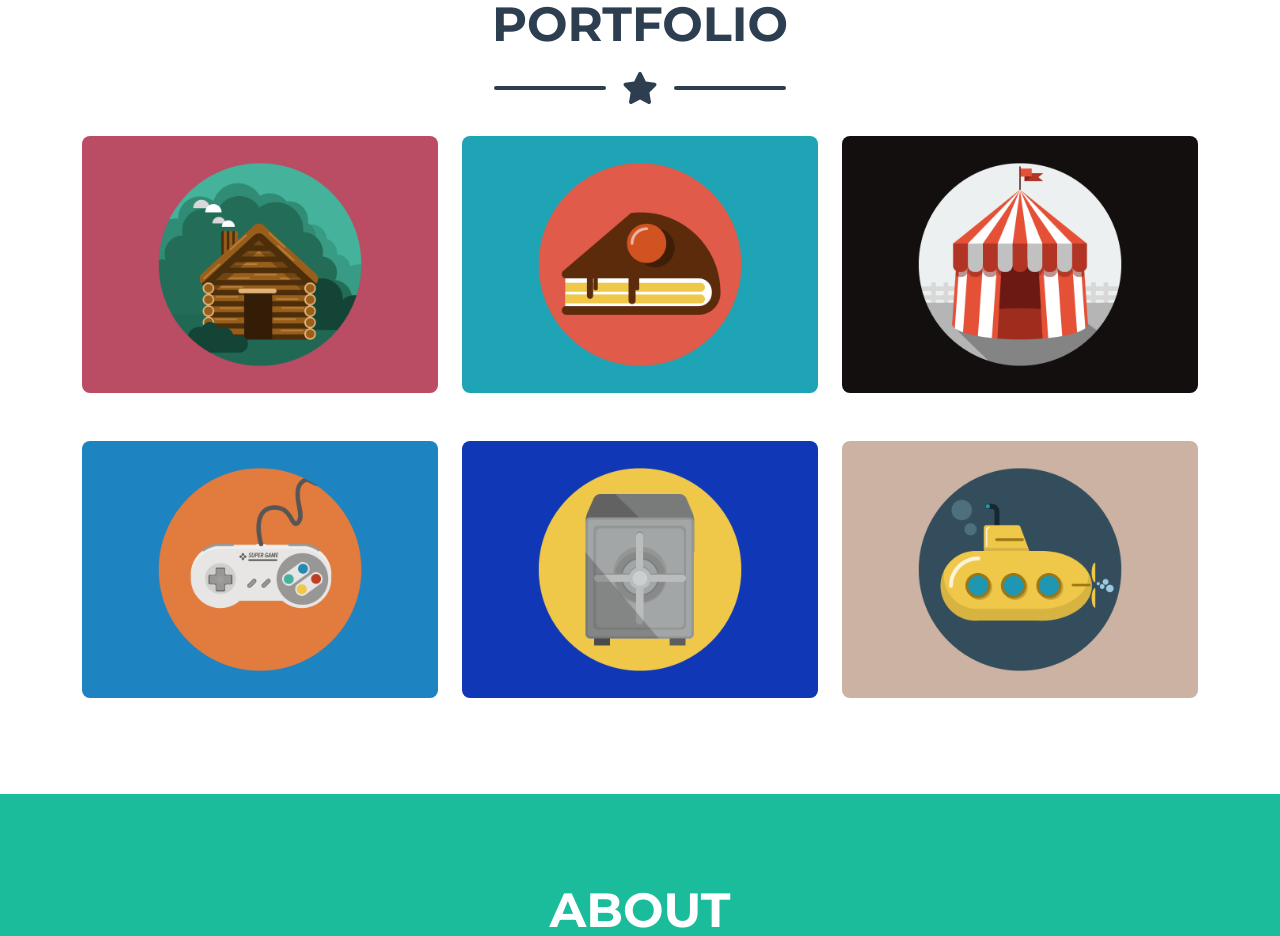
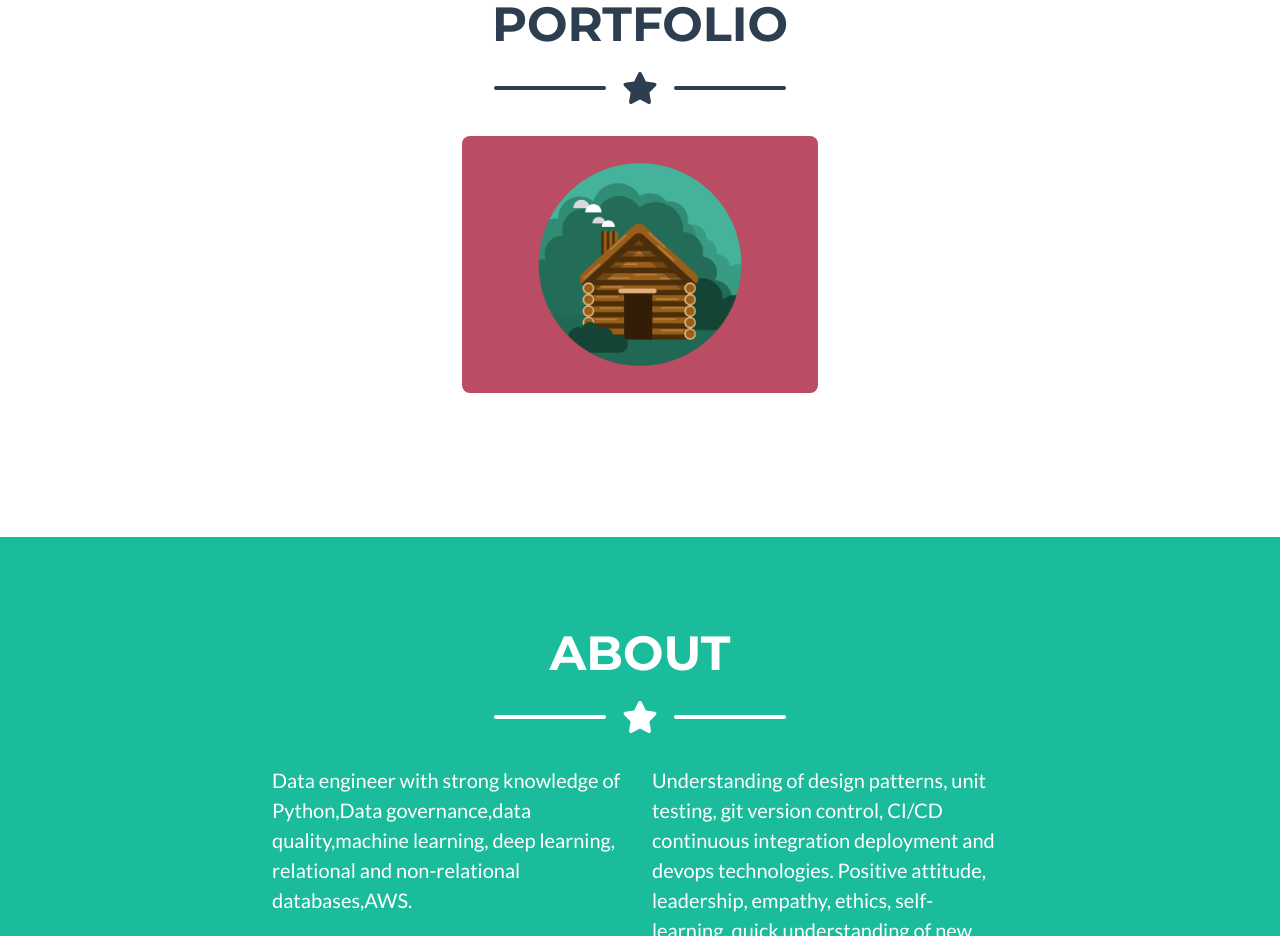
Before and after one commit to dariojosearteagavillalba/dariojosearteagavillalba.github.io, a plain HTML site: page index.html in a window 1280 px wide. Shown: the part 860-1796 px from the top of the page. Drawn offline with nearby package versions, Linux system fonts and the light colour scheme.

Commit message:
change items to 1

```diff
--- a/index.html
+++ b/index.html
@@ -71,51 +71,6 @@
                                 <div class="portfolio-item-caption-content text-center text-white"><i class="fas fa-plus fa-3x"></i></div>
                             </div>
                             <img class="img-fluid" src="assets/img/portfolio/cabin.png" alt="..." />
-                        </div>
-                    </div>
-                    <!-- Portfolio Item 2-->
-                    <div class="col-md-6 col-lg-4 mb-5">
-                        <div class="portfolio-item mx-auto" data-bs-toggle="modal" data-bs-target="#portfolioModal2">
-                            <div class="portfolio-item-caption d-flex align-items-center justify-content-center h-100 w-100">
-                                <div class="portfolio-item-caption-content text-center text-white"><i class="fas fa-plus fa-3x"></i></div>
-                            </div>
-                            <img class="img-fluid" src="assets/img/portfolio/cake.png" alt="..." />
-                        </div>
-                    </div>
-                    <!-- Portfolio Item 3-->
-                    <div class="col-md-6 col-lg-4 mb-5">
-                        <div class="portfolio-item mx-auto" data-bs-toggle="modal" data-bs-target="#portfolioModal3">
-                            <div class="portfolio-item-caption d-flex align-items-center justify-content-center h-100 w-100">
-                                <div class="portfolio-item-caption-content text-center text-white"><i class="fas fa-plus fa-3x"></i></div>
-                            </div>
-                            <img class="img-fluid" src="assets/img/portfolio/circus.png" alt="..." />
-                        </div>
-                    </div>
-                    <!-- Portfolio Item 4-->
-                    <div class="col-md-6 col-lg-4 mb-5 mb-lg-0">
-                        <div class="portfolio-item mx-auto" data-bs-toggle="modal" data-bs-target="#portfolioModal4">
-                            <div class="portfolio-item-caption d-flex align-items-center justify-content-center h-100 w-100">
-                                <div class="portfolio-item-caption-content text-center text-white"><i class="fas fa-plus fa-3x"></i></div>
-                            </div>
-                            <img class="img-fluid" src="assets/img/portfolio/game.png" alt="..." />
-                        </div>
-                    </div>
-                    <!-- Portfolio Item 5-->
-                    <div class="col-md-6 col-lg-4 mb-5 mb-md-0">
-                        <div class="portfolio-item mx-auto" data-bs-toggle="modal" data-bs-target="#portfolioModal5">
-                            <div class="portfolio-item-caption d-flex align-items-center justify-content-center h-100 w-100">
-                                <div class="portfolio-item-caption-content text-center text-white"><i class="fas fa-plus fa-3x"></i></div>
-                            </div>
-                            <img class="img-fluid" src="assets/img/portfolio/safe.png" alt="..." />
-                        </div>
-                    </div>
-                    <!-- Portfolio Item 6-->
-                    <div class="col-md-6 col-lg-4">
-                        <div class="portfolio-item mx-auto" data-bs-toggle="modal" data-bs-target="#portfolioModal6">
-                            <div class="portfolio-item-caption d-flex align-items-center justify-content-center h-100 w-100">
-                                <div class="portfolio-item-caption-content text-center text-white"><i class="fas fa-plus fa-3x"></i></div>
-                            </div>
-                            <img class="img-fluid" src="assets/img/portfolio/submarine.png" alt="..." />
                         </div>
                     </div>
                 </div>
```
